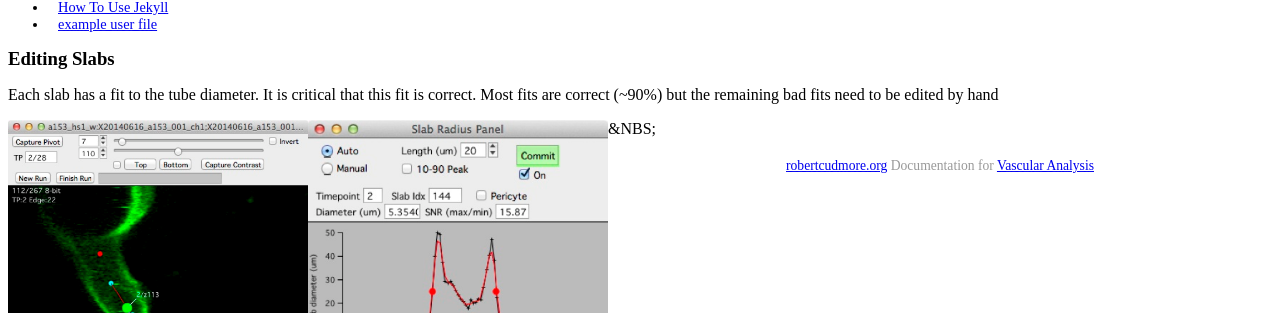
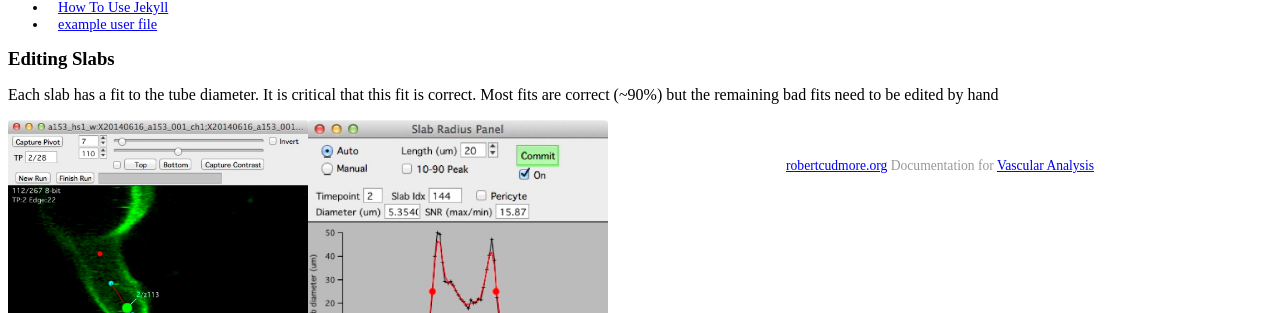
Before and after one commit to cudmore/Vascular-Analysis, a Jekyll site: the page built from _posts/2015-02-01-editing-slabs.md, in a window 1280 px wide. Shown: the part 368-681 px from the top of the page. Built offline with Jekyll 4.4.1, drawn with Linux system fonts in a browser that asks for light colours; Markdown is read by kramdown in place of the engine named in the settings; a style sheet for code colours, icons or effects is not loaded.

Commit message:
Update 2015-02-01-editing-slabs.md

```diff
--- a/_posts/2015-02-01-editing-slabs.md
+++ b/_posts/2015-02-01-editing-slabs.md
@@ -8,5 +8,5 @@ date: 2015-02-01 22:46:33
 Each slab has a fit to the tube diameter. It is critical that this fit is correct. Most fits are correct (~90%) but the remaining bad fits need to be edited by hand
 
 <IMG SRC="../images/edit_slab_example1.jpg" ALIGN="LEFT" WIDTH="300">
-&NBS;
+&nbsp;
 <IMG SRC="../images/edit_slab_example_2.jpg" ALIGN="LEFT" WIDTH="300">
```
